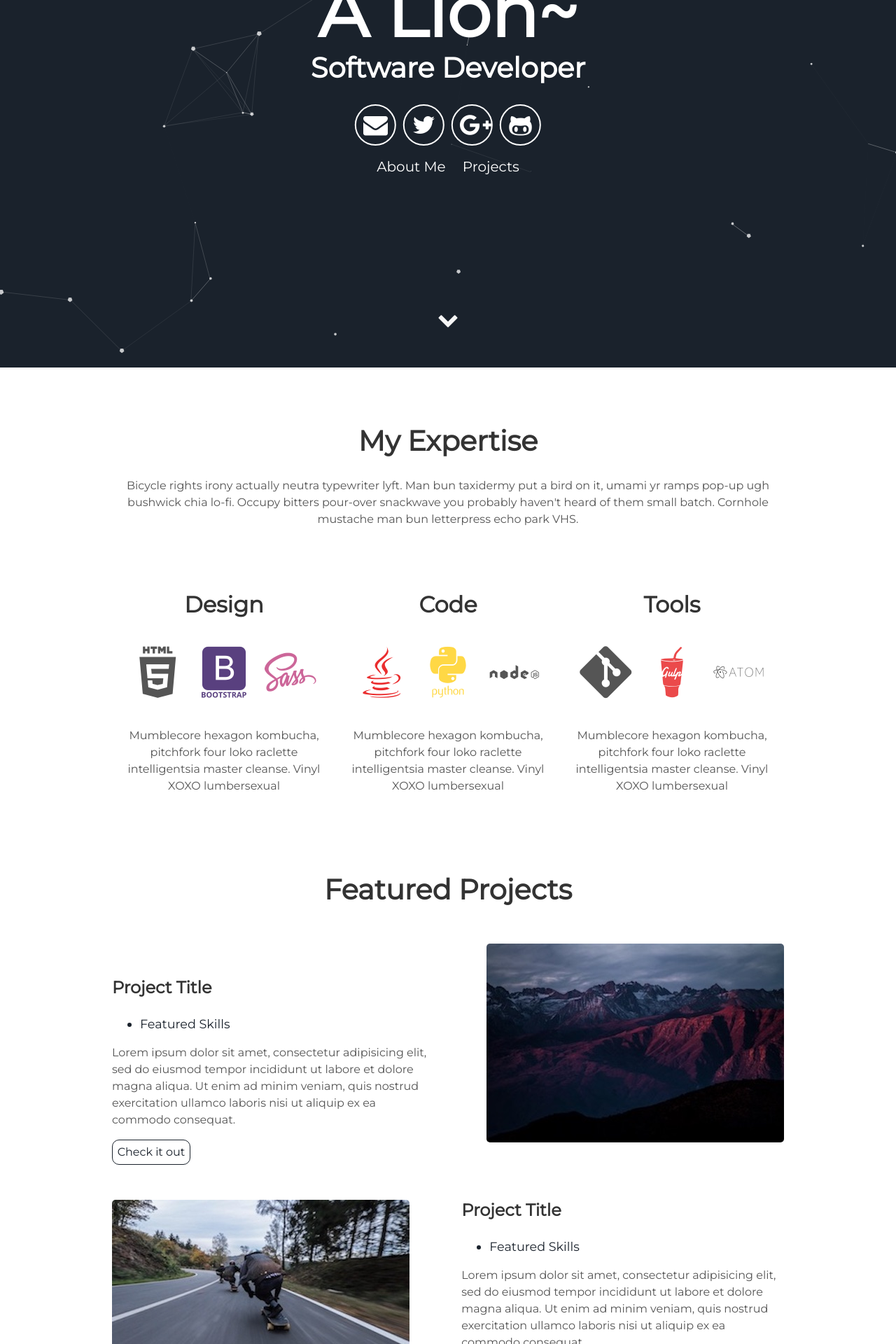
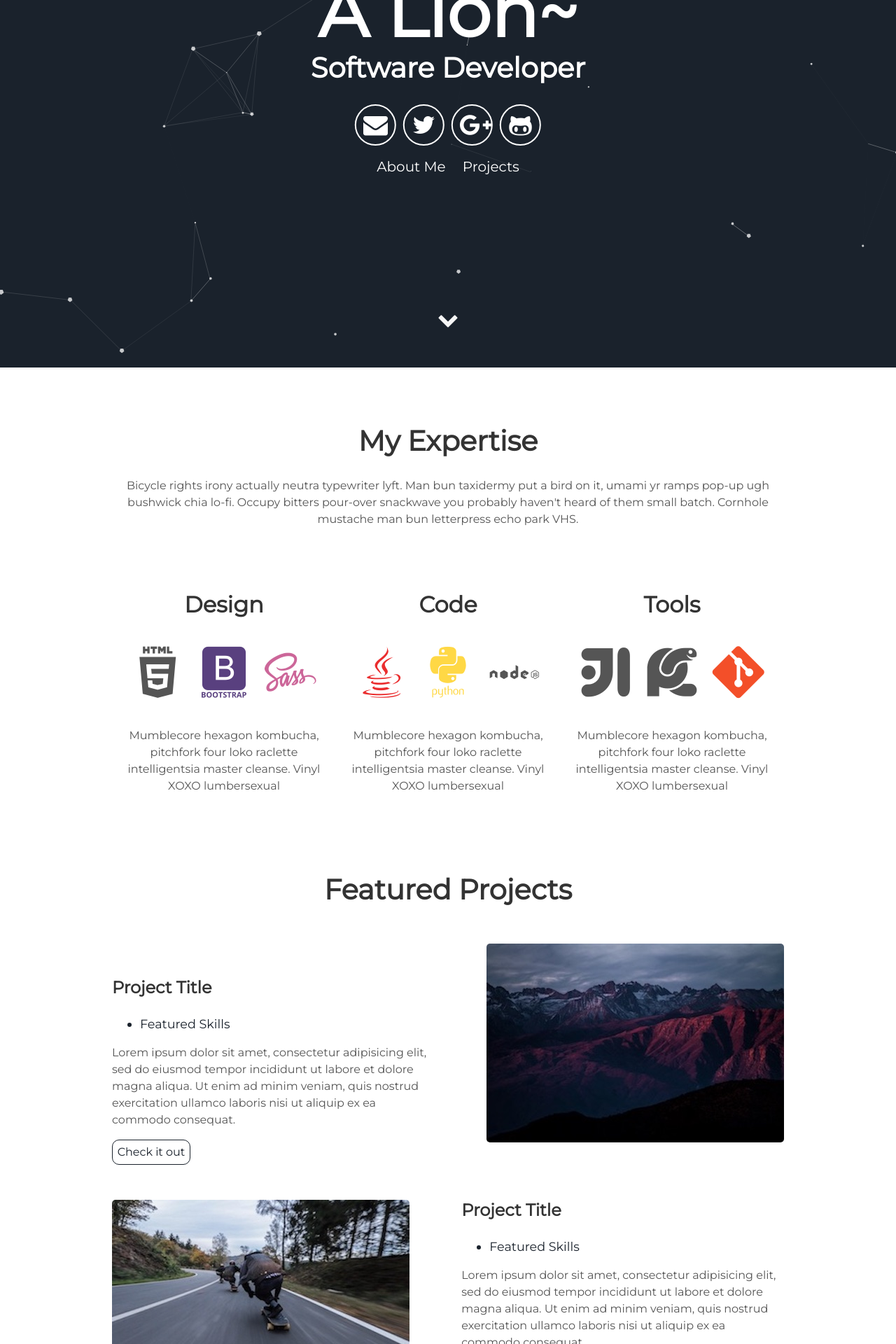
Before and after one commit to AlionSSS/alionsss.github.io, a Jekyll site: the page built from index.html, in a window 1280 px wide. Shown: the part 375-2295 px from the top of the page at 70% size. Built offline with Jekyll 4.4.1, drawn with Linux system fonts in a browser that asks for light colours.

Commit message:
change to new page

```diff
--- a/_includes/about.html
+++ b/_includes/about.html
@@ -21,9 +21,9 @@
     </div>
     <div class="tech">
       <h2>Tools</h2>
-      <i class="devicon-git-plain"></i>
-      <i class="devicon-gulp-plain colored"></i>
-      <i class="devicon-atom-original-wordmark"></i>
+      <i class="devicon-intellij-plain"></i>
+      <i class="devicon-pycharm-plain"></i>
+      <i class="devicon-git-plain colored"></i>
       <p>Mumblecore hexagon kombucha, pitchfork four loko raclette intelligentsia master cleanse.
         Vinyl XOXO lumbersexual</p>
     </div>
```
